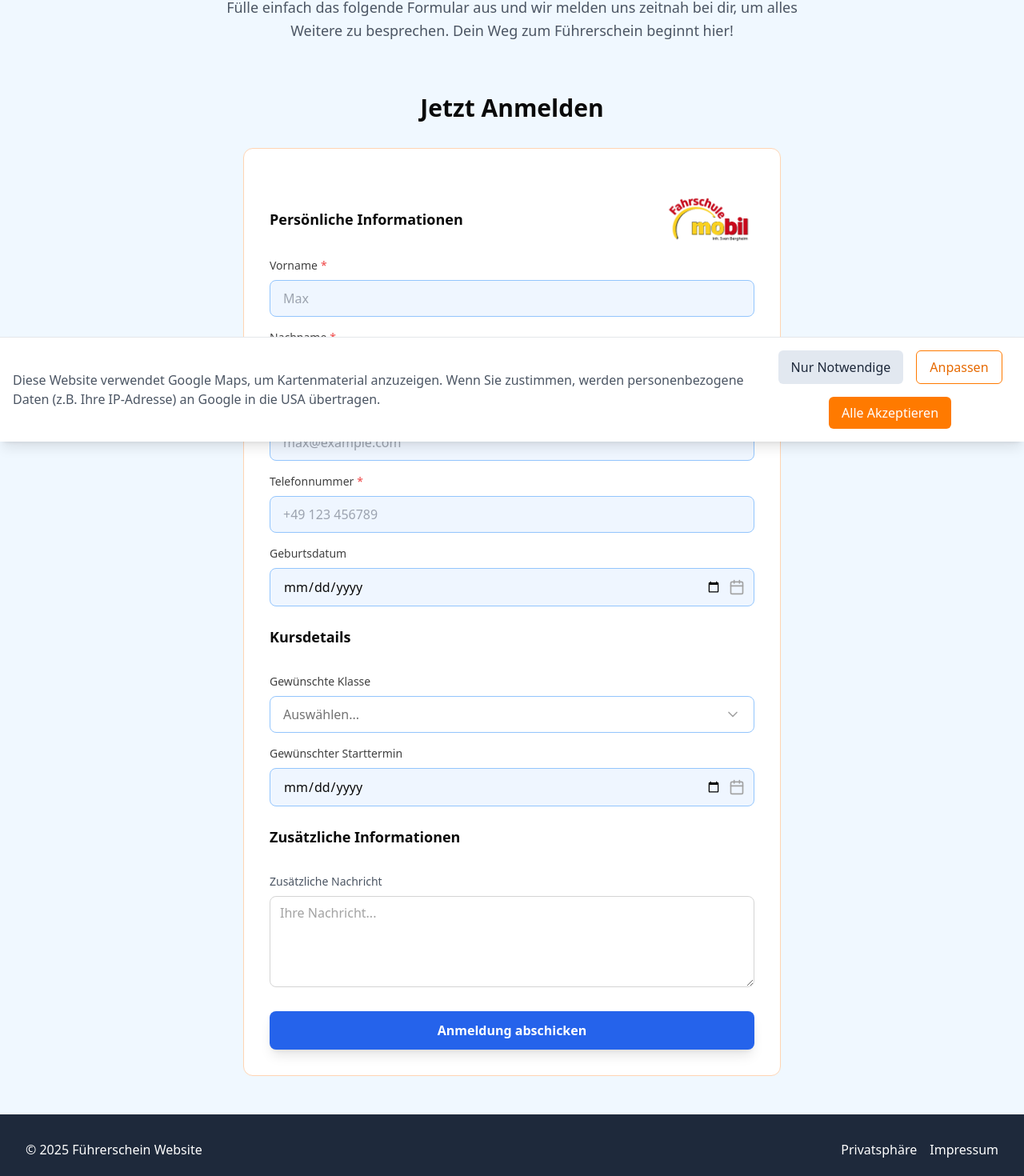
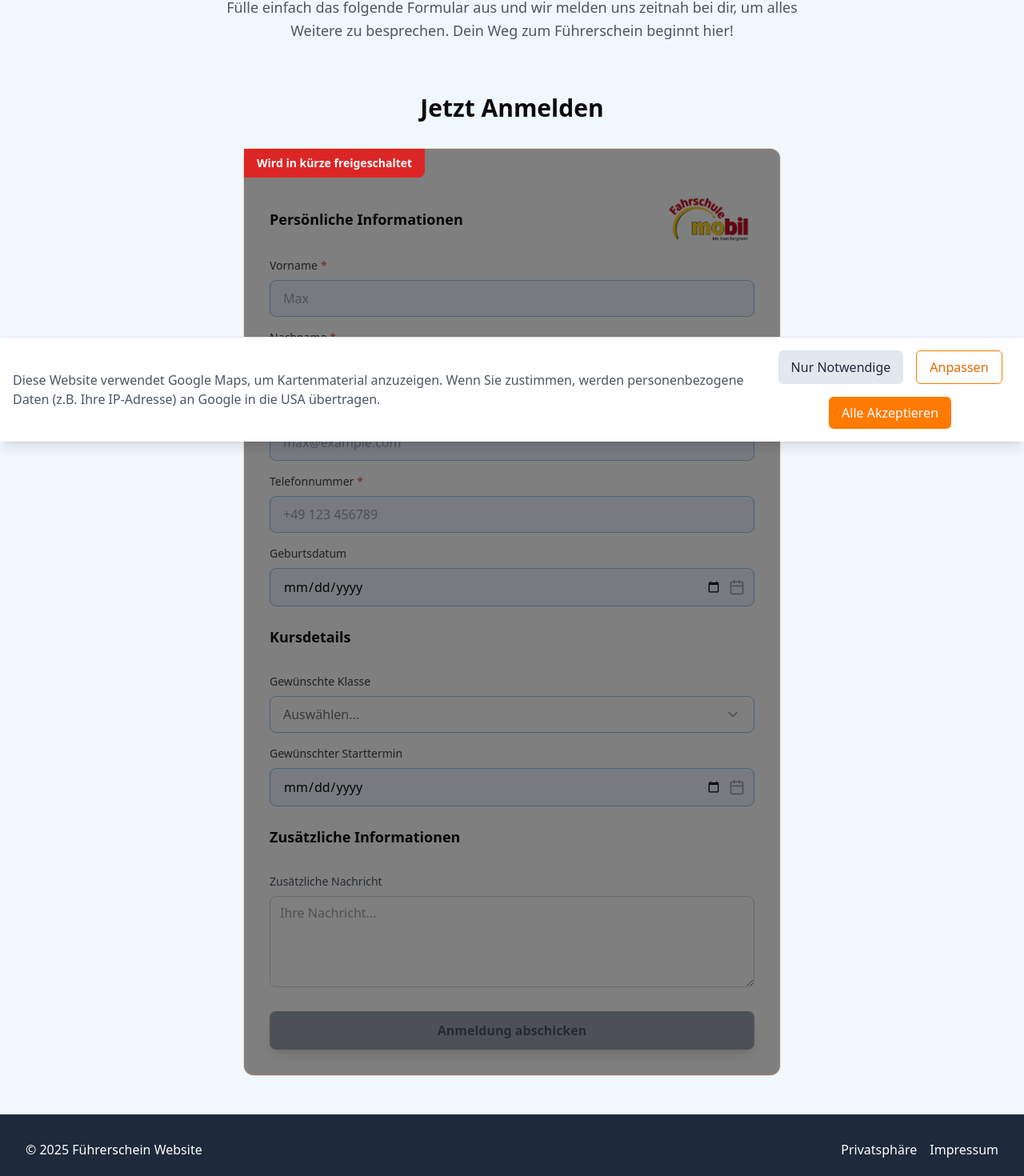
Before and after one commit to WebGraaf/fahrschule_mobil_alfter, a React (Vite) app: page /anmelden in a window 1280 px wide. Shown: the part 248-1718 px from the top of the page at 80% size. Built offline with nearby package versions, Linux system fonts and the light colour scheme.

Commit message:
style: Disable contact form temporarily

```diff
--- a/src/components/AnmeldeFormular.tsx
+++ b/src/components/AnmeldeFormular.tsx
@@ -623,7 +623,8 @@ export const AnmeldeFormular: React.FC = () => {
 
                 <button
                   type="submit"
-                  className="submit-btn w-full py-3 bg-blue-600 text-white rounded-lg font-semibold shadow-lg hover:bg-blue-700 transition-all duration-300 transform hover:scale-105 focus:outline-none focus:ring-2 focus:ring-blue-500 focus:ring-offset-2"
+                  disabled
+                  className="submit-btn w-full py-3 bg-gray-400 text-gray-600 rounded-lg font-semibold shadow-lg cursor-not-allowed"
                 >
                   Anmeldung abschicken
                 </button>
@@ -631,6 +632,11 @@ export const AnmeldeFormular: React.FC = () => {
             )}
 
             {formState === 'loading' && <FormLoading message="Anmeldung wird verarbeitet..." />}
+            <div className="absolute inset-0 bg-black bg-opacity-50 rounded-xl flex items-start justify-start">
+              <div className="bg-red-600 text-white px-4 py-2 rounded-br-lg font-semibold text-sm">
+                Wird in kürze freigeschaltet
+              </div>
+            </div>
           </div>
         </div>
       </div>
```
